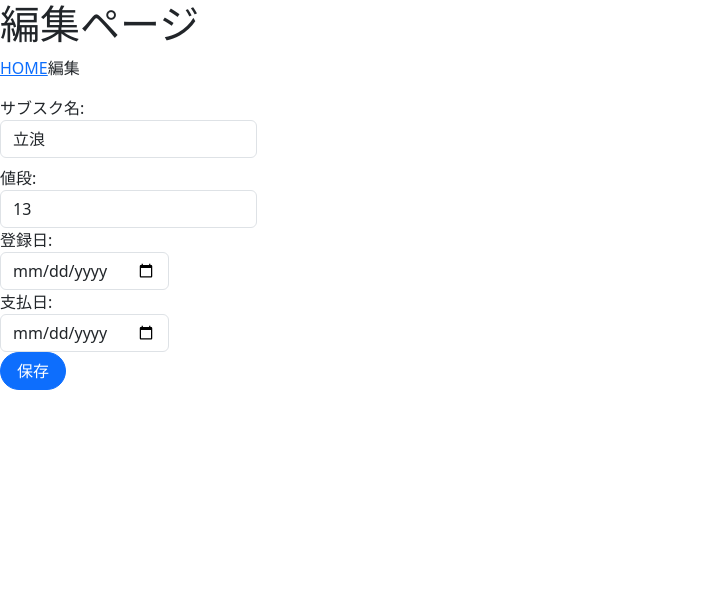
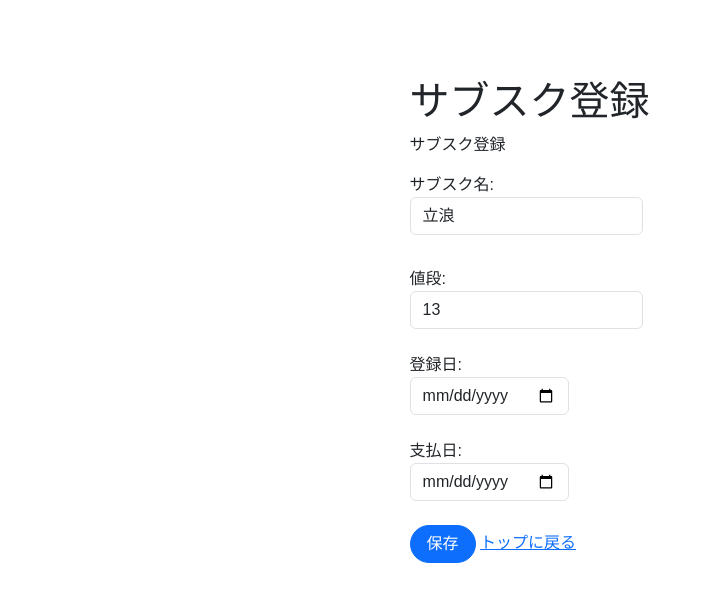
Before and after one commit to 2024AIT-OOP2-G08/Subscription-management, a Flask app: page /content/edit/1 in a window 1280 px wide. Shown: the top 602 px of the page, without its empty margins (0-711 px from the left). Run offline with Flask 3, Linux system fonts and the light colour scheme; data comes from the database, SQL or seed files in the repository; both versions use the stored data as it was after the commit.

Commit message:
編集画面、追加画面微調整

```diff
--- a/static/styles.css
+++ b/static/styles.css
@@ -10,6 +10,10 @@ header {
   height: 80px;
   background-color: rgb(29, 203, 165);
   align-items: center;
+}
+
+li {
+  all: unset;
 }
 
 .title {
@@ -95,3 +99,13 @@ canvas {
   max-width: 100%;
   max-height: 100%;
 }
+
+input {
+  margin-bottom: 24px;
+}
+
+.inputContainer {
+  /* border: 1px solid red; */
+
+  padding: 6% 32% 0 32%;
+}
--- a/templates/edit.html
+++ b/templates/edit.html
@@ -1,19 +1,31 @@
 <!DOCTYPE html>
-<html lang="ja">
-<head>
-    <meta charset="UTF-8">
-    <title>編集ページ</title>
-    <link href="https://cdn.jsdelivr.net/npm/bootstrap@5.3.3/dist/css/bootstrap.min.css" rel="stylesheet" integrity="sha384-QWTKZyjpPEjISv5WaRU9OFeRpok6YctnYmDr5pNlyT2bRjXh0JMhjY6hW+ALEwIH" crossorigin="anonymous">
-    <script src="https://cdn.jsdelivr.net/npm/bootstrap@5.3.3/dist/js/bootstrap.bundle.min.js" integrity="sha384-YvpcrYf0tY3lHB60NNkmXc5s9fDVZLESaAA55NDzOxhy9GkcIdslK1eN7N6jIeHz" crossorigin="anonymous"></script>
-</head>
-<body>
-    <h1>編集ページ</h1>
+<html lang="en">
+  <head>
+    <meta charset="UTF-8" />
+    <meta name="viewport" content="width=device-width, initial-scale=1.0" />
+
+    <link
+      href="https://cdn.jsdelivr.net/npm/bootstrap@5.3.3/dist/css/bootstrap.min.css"
+      rel="stylesheet"
+      integrity="sha384-QWTKZyjpPEjISv5WaRU9OFeRpok6YctnYmDr5pNlyT2bRjXh0JMhjY6hW+ALEwIH"
+      crossorigin="anonymous"
+    />
+
+    <link rel="stylesheet" href="{{ url_for('static', filename='styles.css') }}" />
+
+    <script
+      src="https://cdn.jsdelivr.net/npm/bootstrap@5.3.3/dist/js/bootstrap.bundle.min.js"
+      integrity="sha384-YvpcrYf0tY3lHB60NNkmXc5s9fDVZLESaAA55NDzOxhy9GkcIdslK1eN7N6jIeHz"
+      crossorigin="anonymous"
+    ></script>
+    <title>サブスク編集画面</title>
+  </head>
+  <body class="inputContainer">
+    <h1>サブスク登録</h1>
     <ul class="breadcrumb">
-        <li class="breadcrumb-item"><a href="{{ url_for('index') }}">HOME</a></li>
-        <li>編集</li>
-    </ul>
-
-    <form action="{{ url_for('edit.edit', id=content.id) }}" method="post">
+        <li>サブスク登録</li>
+      </ul>
+      <form action="{{ url_for('edit.edit', id=content.id) }}" method="post">
         <label class="form-label">サブスク名:
         <input type="text" name="name" value="{{ content.name }}" required  class="form-control" placeholder="Youtube" >
         </label><br>
@@ -27,6 +39,8 @@
             <input type="date" name="payment_date" value="{{ content.payment_date }}" required class="form-control">
         </label><br>
         <button type="submit" class="btn btn-primary rounded-pill px-3">保存</button>
+
+        <li><a href="{{ url_for('index') }}">トップに戻る</a></li>
     </form>
-</body>
+  </body>
 </html>
--- a/templates/index.html
+++ b/templates/index.html
@@ -5,7 +5,8 @@
         <meta name="viewport" content="width=device-width, initial-scale=1.0" />
         <title>index</title>
         <script src="https://cdn.jsdelivr.net/npm/chart.js"></script>
-        <link rel="stylesheet" href="static/styles.css" />
+        <link rel="stylesheet" href="{{ url_for('static', filename='styles.css') }}" />
+
 </head>
 <body>
     <header>
```
Also changed, not shown: templates/add.html (+11 -6 lines), contents.db.
